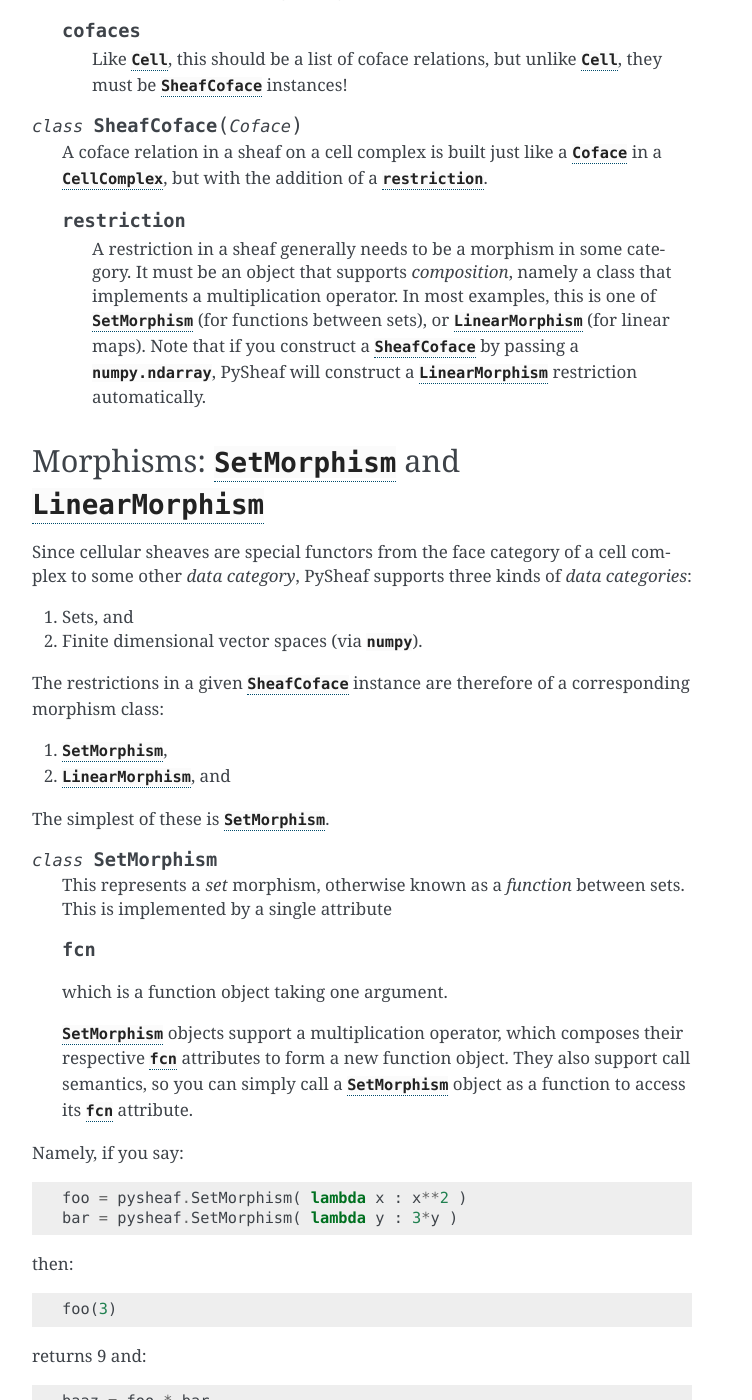
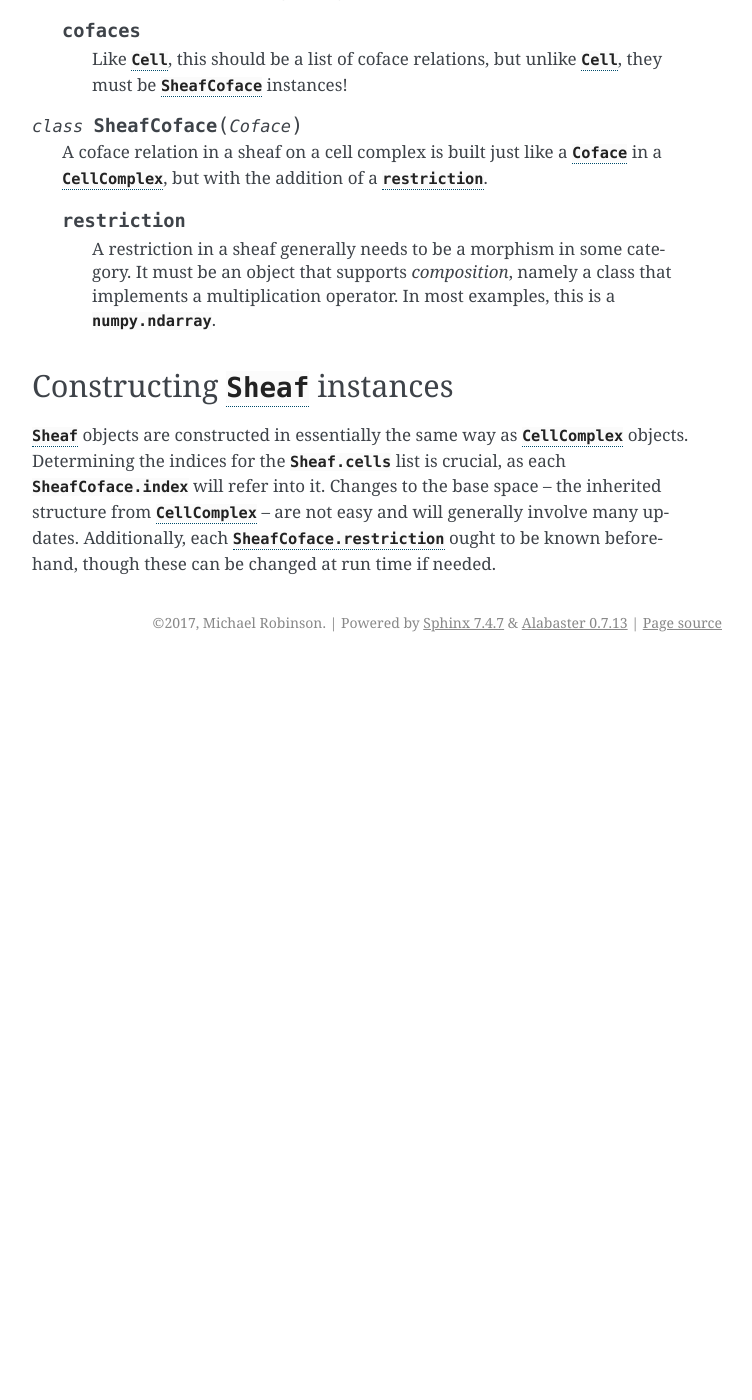
Before and after one commit to kb1dds/pysheaf, a Sphinx documentation site: the page built from docs/sheaves.rst, in a window 1280 px wide and 1400 px high, scrolled down 1133 px. Shown: the whole window, without its empty margins (388-1140 px from the left). Built offline with Sphinx 7.4.7, drawn with Linux system fonts in a browser that asks for light colours; formulas are drawn with MathJax 3; after the commit the page ends 1795 px from its top, so only the background shows below that; some of the changed text lies outside the part shown.

Commit message:
Removed references to Morphism classes

```diff
--- a/docs/sheaves.rst
+++ b/docs/sheaves.rst
@@ -43,60 +43,7 @@
 
    .. py:attribute:: restriction
 
-      A restriction in a sheaf generally needs to be a morphism in some category.   It must be an object that supports *composition*, namely a class that implements a multiplication operator.  In most examples, this is one of :py:class:`SetMorphism` (for functions between sets), or :py:class:`LinearMorphism` (for linear maps).  Note that if you construct a :py:class:`SheafCoface` by passing a :py:class:`numpy.ndarray`, PySheaf will construct a :py:class:`LinearMorphism` restriction automatically.
-
-Morphisms: :py:class:`SetMorphism` and :py:class:`LinearMorphism`
------------------------------------------------------------------
-
-Since cellular sheaves are special functors from the face category of a cell complex to some other *data category*, PySheaf supports three kinds of *data categories*:
-
-1. Sets, and
-2. Finite dimensional vector spaces (via :py:mod:`numpy`).
-
-The restrictions in a given :py:class:`SheafCoface` instance are therefore of a corresponding morphism class:
-
-1. :py:class:`SetMorphism`,
-2. :py:class:`LinearMorphism`, and
-
-The simplest of these is :py:class:`SetMorphism`.
-
-.. py:class:: SetMorphism
-
-   This represents a *set* morphism, otherwise known as a *function* between sets.  This is implemented by a single attribute
-
-   .. py:attribute:: fcn
-
-   which is a function object taking one argument.
-
-   :py:class:`SetMorphism` objects support a multiplication operator, which composes their respective :py:attr:`fcn` attributes to form a new function object.  They also support call semantics, so you can simply call a :py:class:`SetMorphism` object as a function to access its :py:attr:`fcn` attribute.
-
-Namely, if you say::
-
-  foo = pysheaf.SetMorphism( lambda x : x**2 )
-  bar = pysheaf.SetMorphism( lambda y : 3*y )
-
-then::
-
-  foo(3)
-
-returns 9 and::
-
-  baaz = foo * bar
-  baaz(1)
-
-is also 9.
-
-A :py:class:`Sheaf` with only :py:class:`SetMorphism` restrictions does not allow you to compute :py:meth:`Sheaf.cohomology()`.  For that, you need linearity, which is implemented by the following subclass of :py:class:`SetMorphism`.
-
-.. py:class:: LinearMorphism(SetMorphism)
-
-   This implements a linear map, encoded as a :py:class:`numpy.ndarray`.  Since it subclasses :py:class:`SetMorphism`, it inherits composition (as multiplication, which is of course *also* matrix multiplication) and call semantics.  It also stores the matrix as a new attribute
-
-   .. py:attribute:: matrix
-
-   as you might expect.
-
-When constructing a :py:class:`SheafCoface`, if you pass an :py:class:`numpy.ndarray` as the `restriction` argument, PySheaf will automatically create :py:class:`LinearMorphism` objects as the restriction.
+      A restriction in a sheaf generally needs to be a morphism in some category.   It must be an object that supports *composition*, namely a class that implements a multiplication operator.  In most examples, this is a :py:class:`numpy.ndarray`.
 
 Constructing :py:class:`Sheaf` instances
 ----------------------------------------
--- a/setup.py
+++ b/setup.py
@@ -13,7 +13,7 @@
       version='0.1',
       description='Python applied sheaf computation library',
       url='http://github.com/kb1dds/pysheaf',
-      author='Michael Robinson',
+      author='Michael Robinson and Brenda Praggastis',
       author_email='michaelr@american.edu',
       license='MIT',
       packages=['pysheaf'],
```
